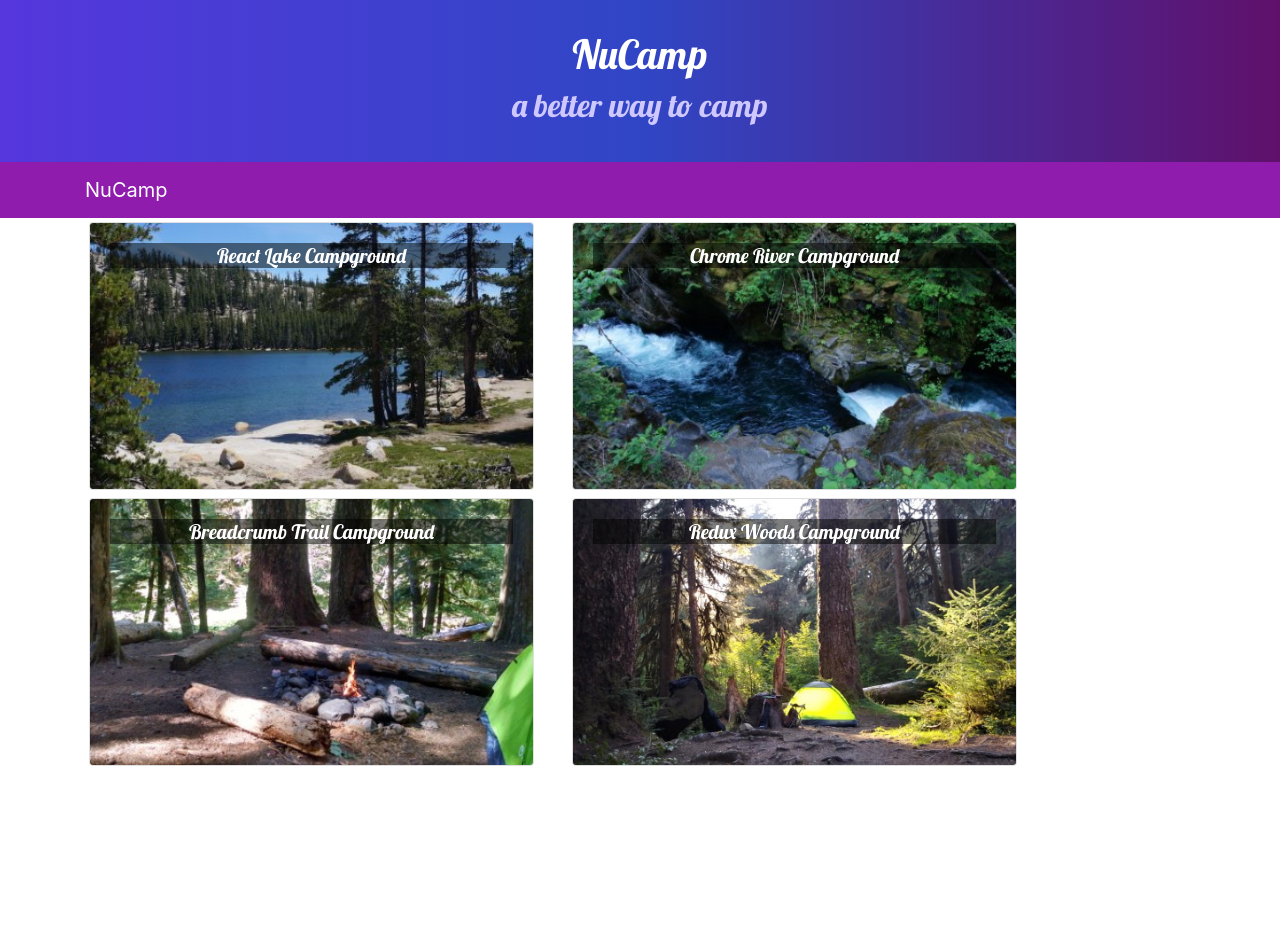
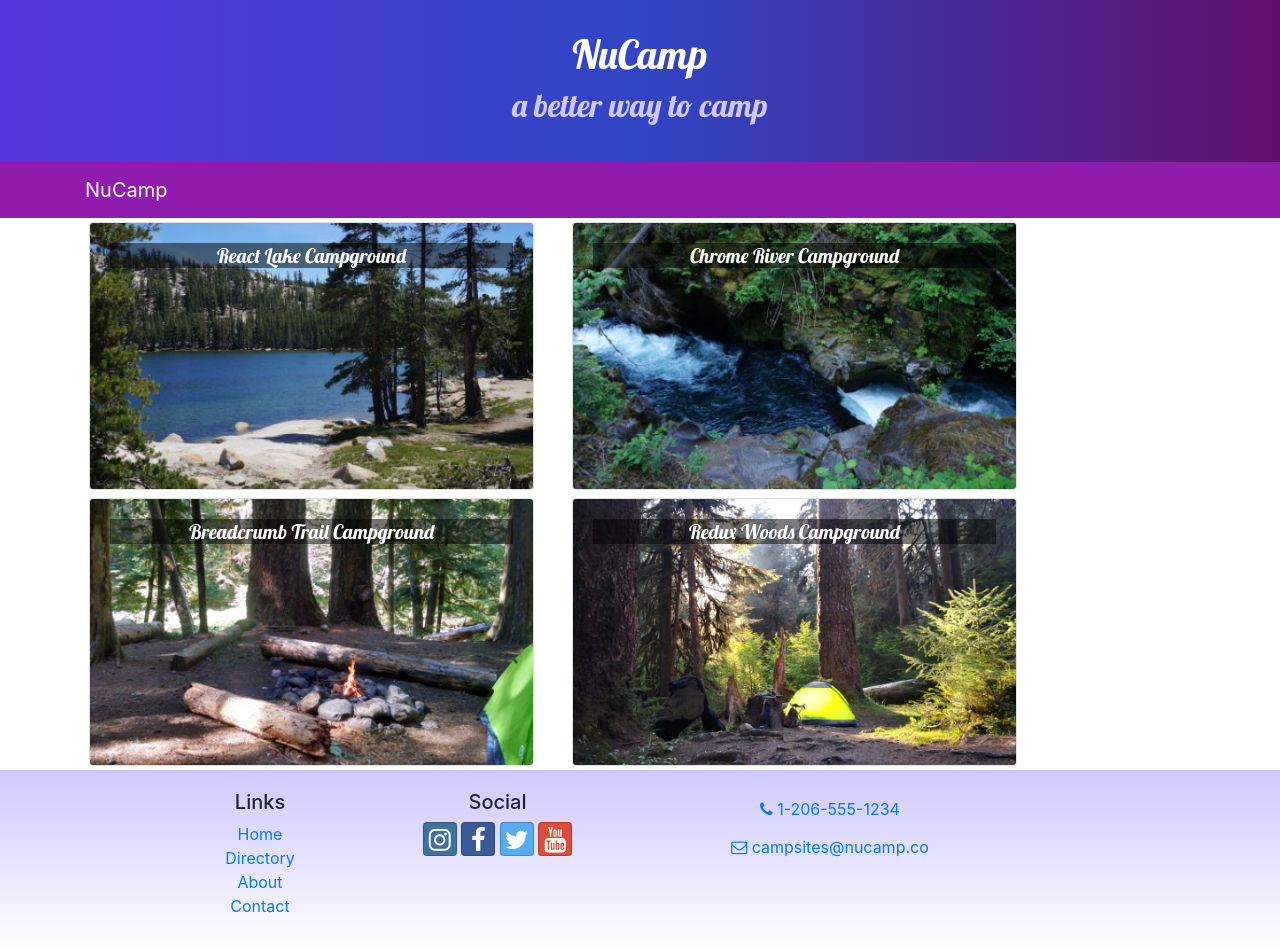
Before and after one commit to jakthedev/reactSite, a React (Create React App) app: page / in a window 1280 px wide. Before the commit the page ends 800 px from the top, so only its background shows below. Built offline with nearby package versions, Linux system fonts and the light colour scheme.

Commit message:
Added the Footer Component and installed into the main component

```diff
--- /dev/null
+++ b/src/components/FooterComponent.js
@@ -0,0 +1,34 @@
+import React from 'react';
+
+function Footer(props) {
+    return (
+        <footer className="site-footer">
+            <div className="container">
+                <div className="row">
+                    <div className="col-4 col-sm-2 offset-1">
+                        <h5>Links</h5>
+                        <ul className="list-unstyled">
+                            <li><a href="#">Home</a></li>
+                            <li><a href="#">Directory</a></li>
+                            <li><a href="#">About</a></li>
+                            <li><a href="#">Contact</a></li>
+                        </ul>
+                    </div>
+                    <div className="col-6 col-sm-3 text-center">
+                        <h5>Social</h5>
+                        <a className="btn btn-social-icon btn-instagram" href="http://instagram.com/"><i className="fa fa-instagram" /></a>{' '}
+                        <a className="btn btn-social-icon btn-facebook" href="http://www.facebook.com/"><i className="fa fa-facebook" /></a>{' '}
+                        <a className="btn btn-social-icon btn-twitter" href="http://twitter.com/"><i className="fa fa-twitter" /></a>{' '}
+                        <a className="btn btn-social-icon btn-google" href="http://youtube.com/"><i className="fa fa-youtube" /></a>
+                    </div>
+                    <div className="col-sm-4 text-center">
+                        <a role="button" className="btn btn-link" href="tel:+12065551234"><i className="fa fa-phone" /> 1-206-555-1234</a><br />
+                        <a role="button" className="btn btn-link" href="mailto:notreal@notreal.co"><i className="fa fa-envelope-o" /> campsites@nucamp.co</a>
+                    </div>
+                </div>
+            </div>
+        </footer>
+    );
+}
+
+export default Footer;
--- a/src/components/MainComponent.js
+++ b/src/components/MainComponent.js
@@ -1,6 +1,7 @@
 import React, { Component } from 'react';
 import Directory from './DirectoryComponent';
 import Header from './HeaderComponent';
+import Footer from './FooterComponent';
 import  CampsiteInfo  from './CampsiteInfoComponent';
 import { CAMPSITES } from '../shared/campsites';
 
@@ -23,6 +24,7 @@
               <Header />
               <Directory campsites={this.state.campsites} onClick={campsiteid => this.onCampsiteSelect(campsiteid)}/>
               <CampsiteInfo campsite={this.state.campsites.filter(campsite => campsite.id === this.state.selectedCampsite)[0]} />
+              <Footer />
           </div>
       );
   };
```
Also changed, not shown: 1 other file (tests, documents, lock files or other folders).
